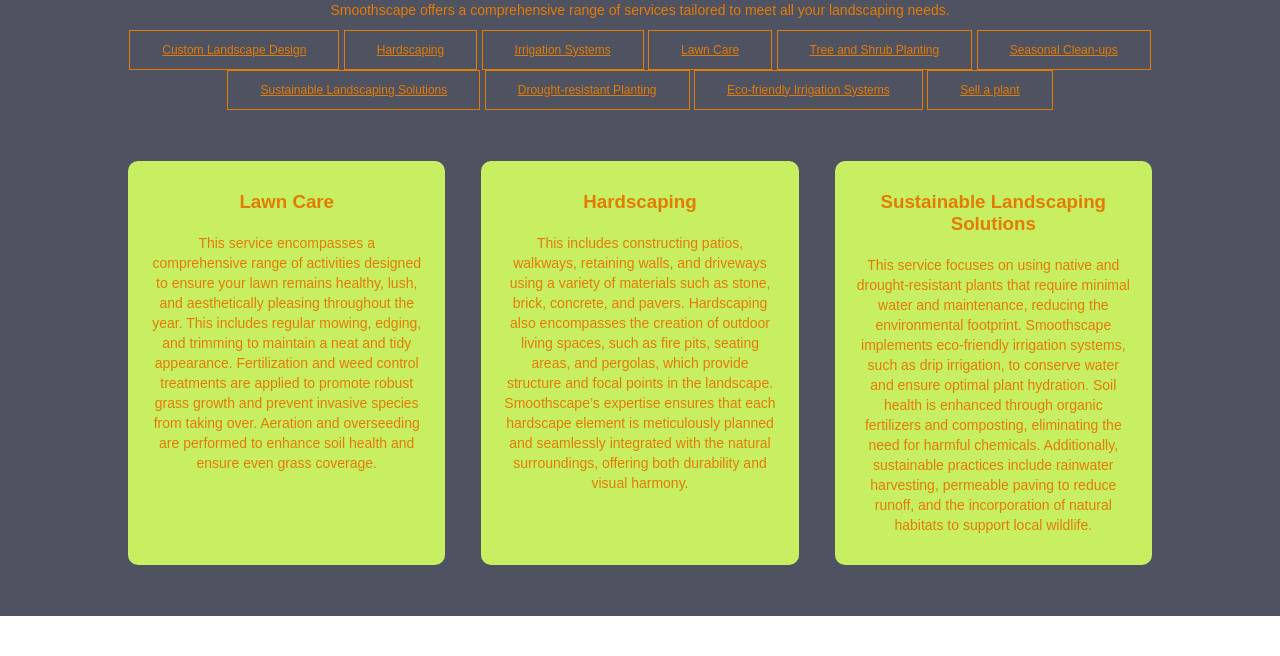
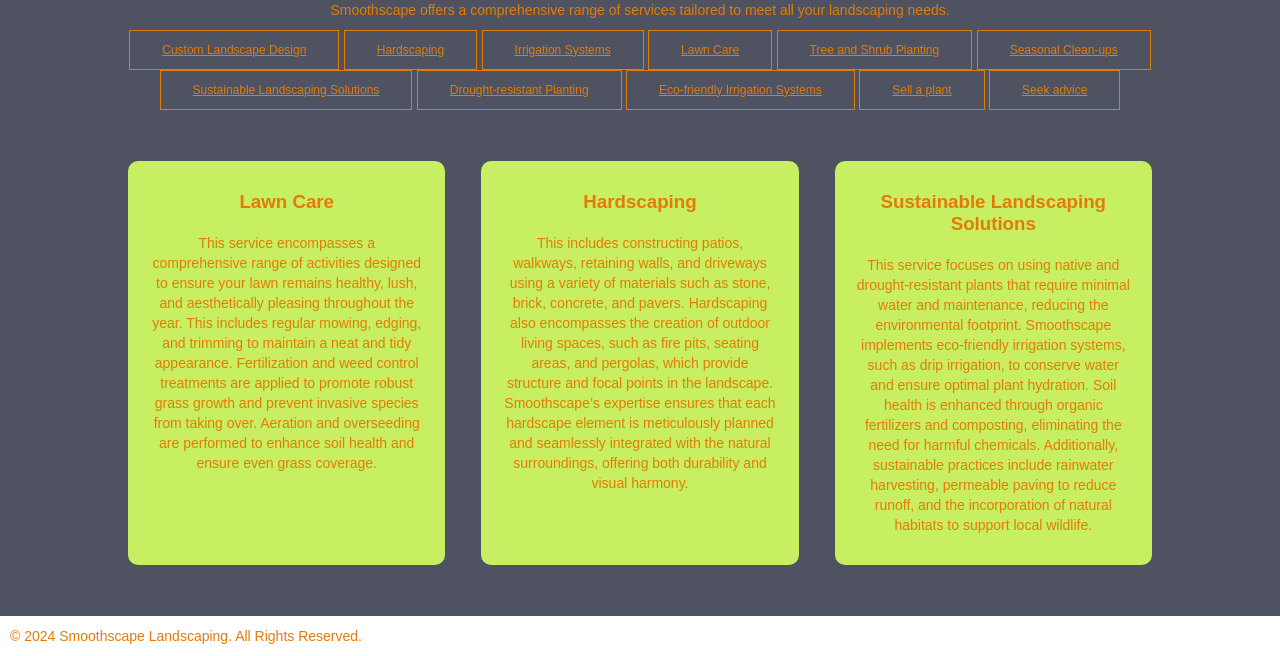
Before and after one commit to Indechimonj/test-project-094783, a plain HTML site: page services.html in a window 1280 px wide. Shown: the part 411-1067 px from the top of the page. Before the commit the page ends 1027 px from the top, so only its background shows below. Drawn offline with Linux system fonts and the light colour scheme; files that its build step writes are made by us from their sources; files whose address does not match are found by name.

Commit message:
Add files via upload

```diff
--- a/services.html
+++ b/services.html
@@ -32,6 +32,7 @@
                 <textarea name="message" placeholder="Tell us about your project" required></textarea>
                 <button type="submit">Sign Up</button>
             </form>
+
             <h1>Services Offered</h1>
             <p>Smoothscape offers a comprehensive range of services tailored to meet all your landscaping needs.</p>
             <ul>
@@ -45,6 +46,7 @@
                 <li>Drought-resistant Planting</li>
                 <li>Eco-friendly Irrigation Systems</li>
                 <li>Sell a plant</li>
+                <li>Seek advice</li>
             </ul>
             <div class="row">
                 <div class="service-colmn">
@@ -62,5 +64,8 @@
             </div>
         </section>
     </section>
+    <section class="footer">
+        <p>&copy; 2024 Smoothscape Landscaping. All Rights Reserved.</p>
+    </section>
 </body>
 </html>
```
